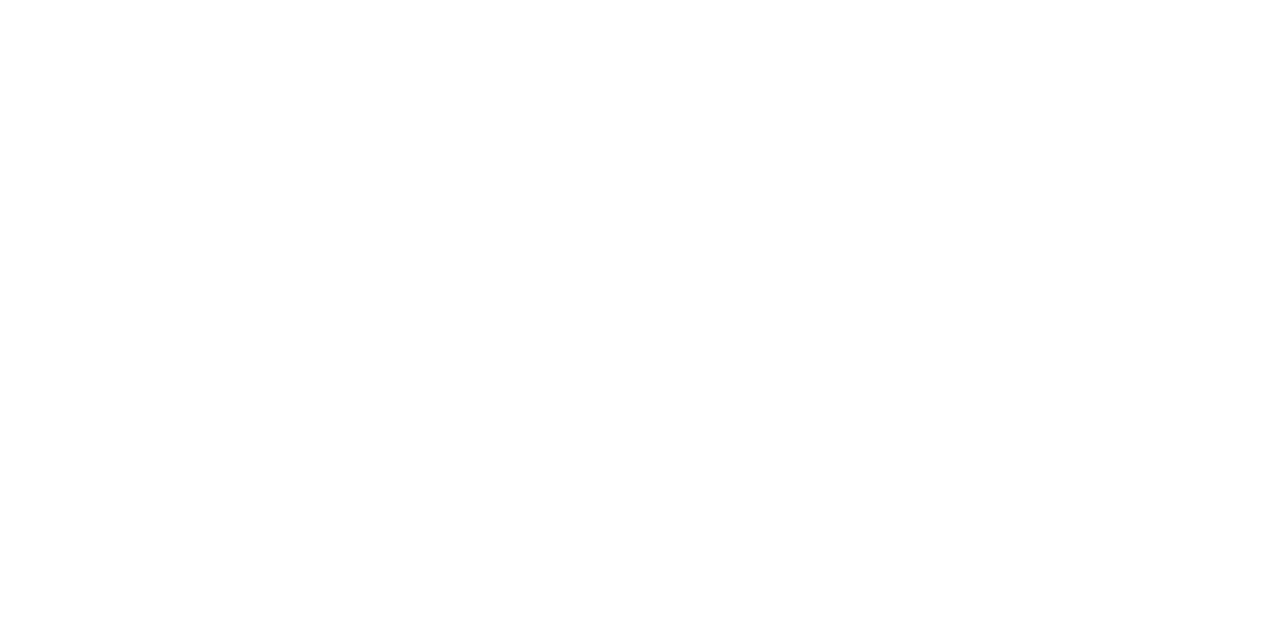
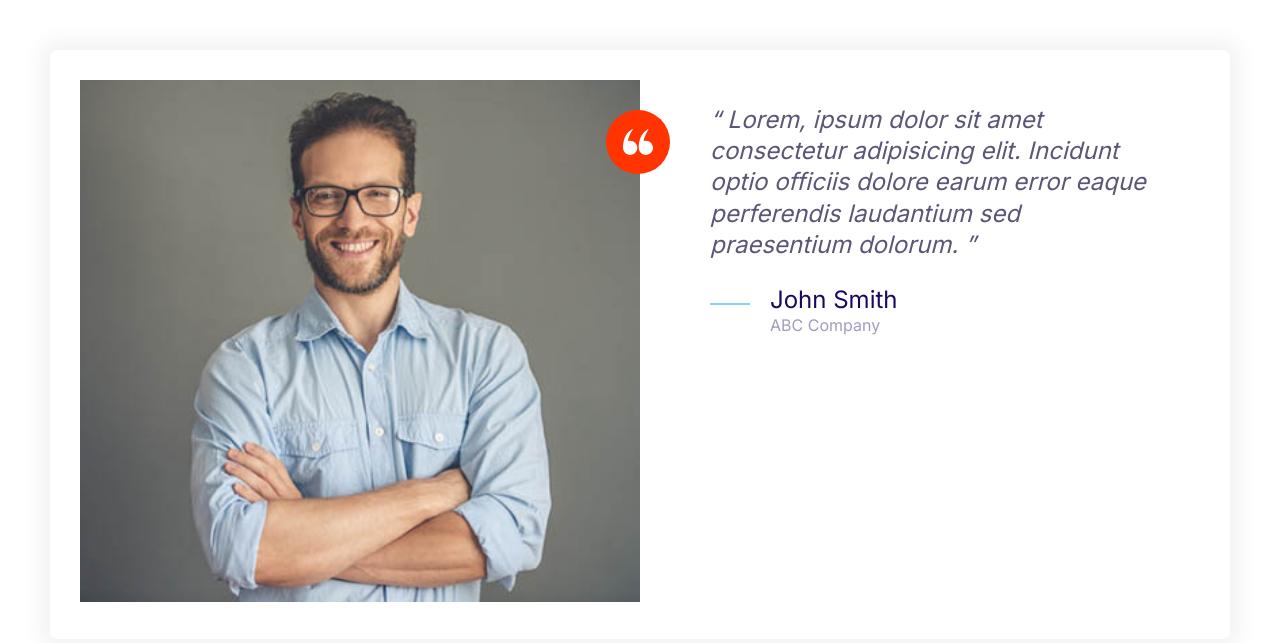
Before and after one commit to Faksfancy/faks-web, a plain HTML site: page index.html in a window 1280 px wide. Drawn offline with Linux system fonts and the light colour scheme.

Commit message:
defining testimonial.

```diff
--- a/css/index.css
+++ b/css/index.css
@@ -137,8 +137,15 @@
     width: 40px;
     height: 40px;
 }
+.icon--small {
+    width: 30px;
+    height: 30px;
+}
 .icon--primary {
     fill: var(--color-primary);
+}
+.icon--white {
+    fill: #fff;
 }
 .icon-container {
     width: 64px;
@@ -148,6 +155,9 @@
     display: inline-flex;
     justify-content: center;
     align-items: center;
+}
+.icon-container--accent {
+    background-color: var(--color-accent);
 }
 
 /*button*/
@@ -393,3 +403,31 @@
         grid-template-columns: repeat(2, 1fr);
     }
 }
+
+/*testimonial*/
+.testimonial {
+    padding: 3rem;
+}
+.testimonial__image > img {
+     width: 100%;
+ }
+.testimonial__image {
+    position: relative;
+}
+.testimonial__icon {
+    position: absolute;
+    top: 3rem;
+    right: -30px;
+}
+
+
+@media screen and (min-width: 768px) {
+    .testimonial__quote .quote,
+    .testimonial__quote .quote__author {
+        font-size: 2.4rem;
+
+    }
+    .testimonial__quote {
+        margin-left: 3rem;
+    }
+}
--- a/index.html
+++ b/index.html
@@ -11,7 +11,42 @@
     <link rel="stylesheet" href="/css/normalize.css">
     <link rel="stylesheet" href="/css/index.css">
 </head>
-<body>
-
+<body style="padding: 5rem;">
+  <div class="card testimonial">
+    <div class="grid grid--1x2">
+      <div class="testimonial__image">
+          <img src="/images/testimonial.jpg" alt="a full potrait picture of fakolujo micheal">
+            <div class="testimonial__icon">
+              <span class="icon-container icon-container--accent">
+                  <svg class="icon--small icon--white">
+                     <use xlink:href="/images/sprite.svg#quotes"></use>
+                  </svg>
+              </span>
+            </div>
+        </div>
+      <div class="testimonial__quote">
+        <blockquote class="quote">
+          <p class="quote__text">
+            Lorem, ipsum dolor sit amet consectetur adipisicing elit. Incidunt optio
+            officiis dolore earum error eaque perferendis laudantium sed praesentium
+            dolorum.
+          </p>
+          <footer>
+            <div class="media">
+              <div class="media__image">
+                <svg class="icon icon--primary quote__line">
+                  <use xlink:href="images/sprite.svg#line"></use>
+                </svg>
+              </div>
+              <div class="media__body">
+                <h3 class="media__title quote__author">John Smith</h3>
+                <p class="quote__organization">ABC Company</p>
+              </div>
+            </div>
+          </footer>
+        </blockquote>
+      </div>
+    </div>
+  </div>
 </body>
 </html>
```
Also changed, not shown: images/testimonial.jpg (added).
